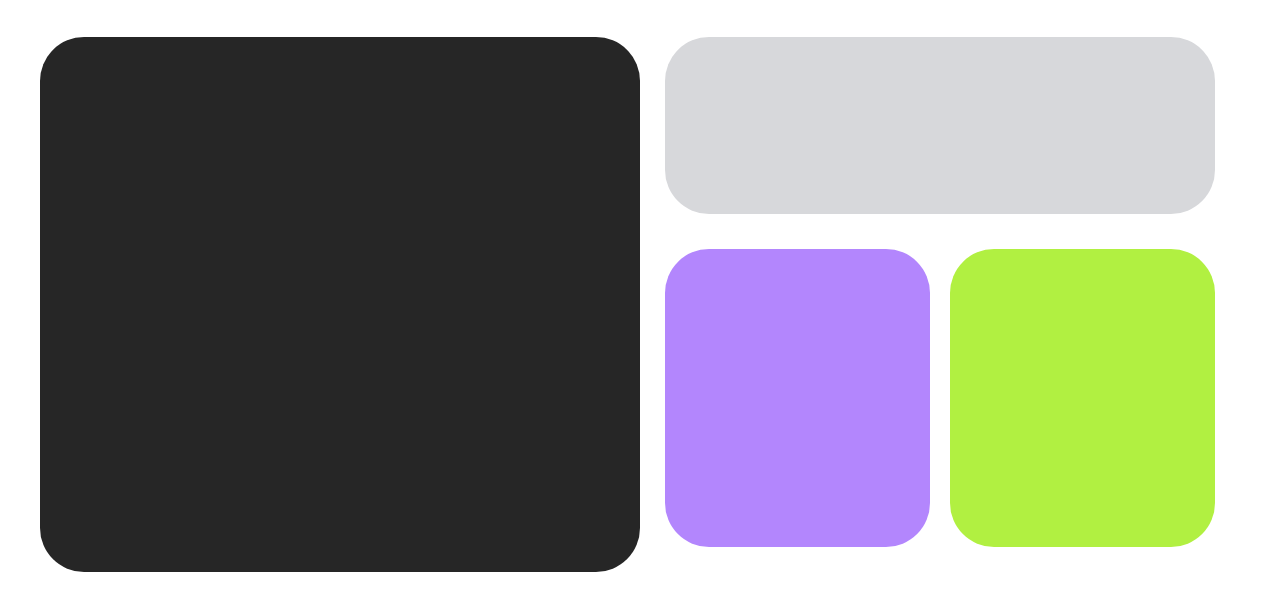
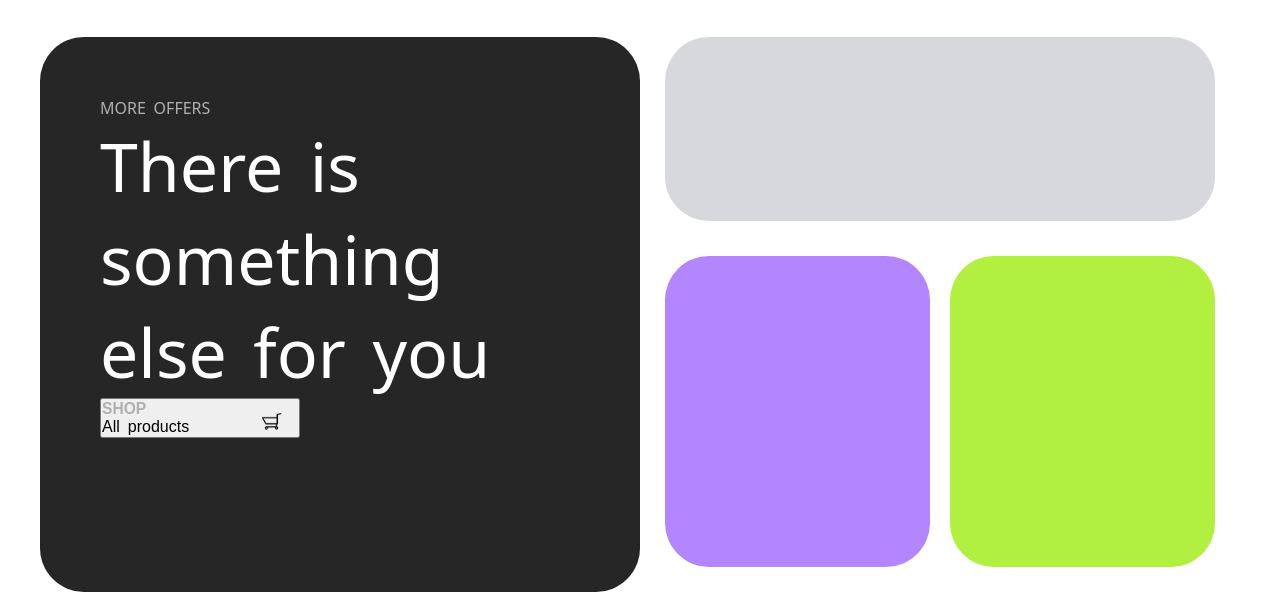
Before and after one commit to niiccholas/senai-lima-prototipofigma, a plain HTML site: page index.html in a window 1280 px wide. Shown: the part 203-800 px from the top of the page. Drawn offline with Linux system fonts and the light colour scheme.

Commit message:
concluindo botão do quadrado preto

```diff
--- a/index.html
+++ b/index.html
@@ -28,7 +28,20 @@
     <main>
         <div class = "separador0">
             <div class="container">
-
+                <div class="conteudo">
+                    <h2>MORE OFFERS</h2>
+                    <h1>There is something else for you</h1>
+                    <button>
+                        <div class = "textos">
+                            <h3>SHOP</h3>
+                            <h2>All products</h2>
+                        </div>
+                        <div class = "linha"></div>
+                        <div>
+                            <img src="./img/carrinho (1).png" alt="">
+                        </div>
+                    </button>
+                </div>
             </div>
         </div>
 
--- a/style.css
+++ b/style.css
@@ -163,5 +163,57 @@ main :nth-child(1){
     width: 100%;
     height: 100%;
     border-radius: 5.5vh;
-    padding: 25px;
+    padding: 7.5vh;
+
+    padding-right: 0.2px;
 }
+
+.container .conteudo {
+    border-bottom-right-radius: 0.8vh;
+    border-top-right-radius: 0.8vh;
+    width: 100%;
+    height: 100%;
+    font-family: system-ui, -apple-system, BlinkMacSystemFont, 'Segoe UI', Roboto, Oxygen, Ubuntu, Cantarell, 'Open Sans', 'Helvetica Neue', sans-serif;
+
+}
+.container .conteudo h2{
+    font-weight: 500;
+    font-size: 2vh;
+    color: #b0b0b1;
+    word-spacing: 0.45vh;
+}
+
+.container .conteudo h1{
+    color: #FFFFFF;
+    font-size: 8.5vh;
+    font-weight: 500;
+    word-spacing: 1.1vh;
+    width: 60vh;
+}
+
+.container .conteudo button {
+    display: flex;
+    width: 25vh;
+    justify-content: space-between;
+}
+
+.container .conteudo button img {
+    padding-top: 10px;
+}
+
+.container button .textos {
+    align-items: flex-start;
+    width: 100%;
+    height: 100%;
+}
+
+.container button .textos h3{
+
+    display: flex;
+    opacity: 0.26;
+}
+
+.container button .textos h2 {
+    display: flex;
+    color: #000000;
+}
```
